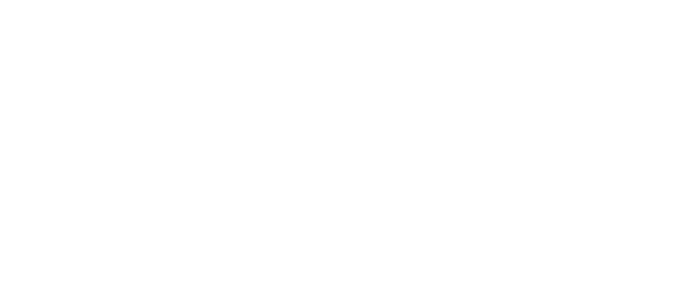
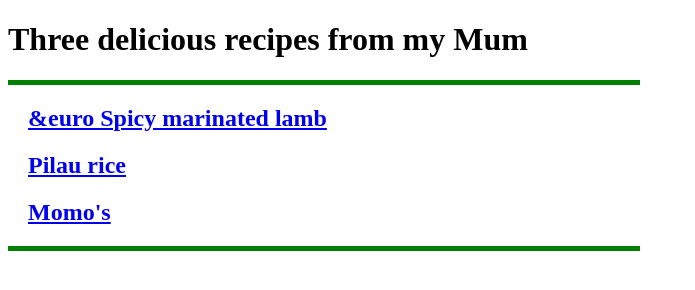
Before and after one commit to onmee/odin-recipes, a plain HTML site: page index.html in a window 1280 px wide. Shown: the whole page, without its empty margins (0-695 px from the left). Drawn offline with Linux system fonts and the light colour scheme.

Commit message:
Created links to recipe pages

```diff
--- a/index.html
+++ b/index.html
@@ -5,5 +5,20 @@
         <title>Mums Own Recipes</title>
     </head>
     <body>
+        <h1>Three delicious recipes from my Mum</h1>
+        <hr style="height:5px;border-width:0; width:50%;text-align:left;margin-left:0;
+                    color: green; background-color: green;">
+
+            <a href="recipes/lamb.html">
+                <h2 style="text-indent: 20px;">&euro Spicy marinated lamb</h2>
+            </a>
+            <a href="recipes/pilau.html"><h2 style="text-indent: 20px;">Pilau rice</h2>
+            </a>
+            <a href="recipes/momo.html">
+                <h2 style="text-indent: 20px;">Momo's</h2>
+            </a>
+
+        <hr style="height:5px;border-width:0; width:50%;text-align:left;margin-left:0;
+                    color: green; background-color: green;">
     </body>
 </html>
```
